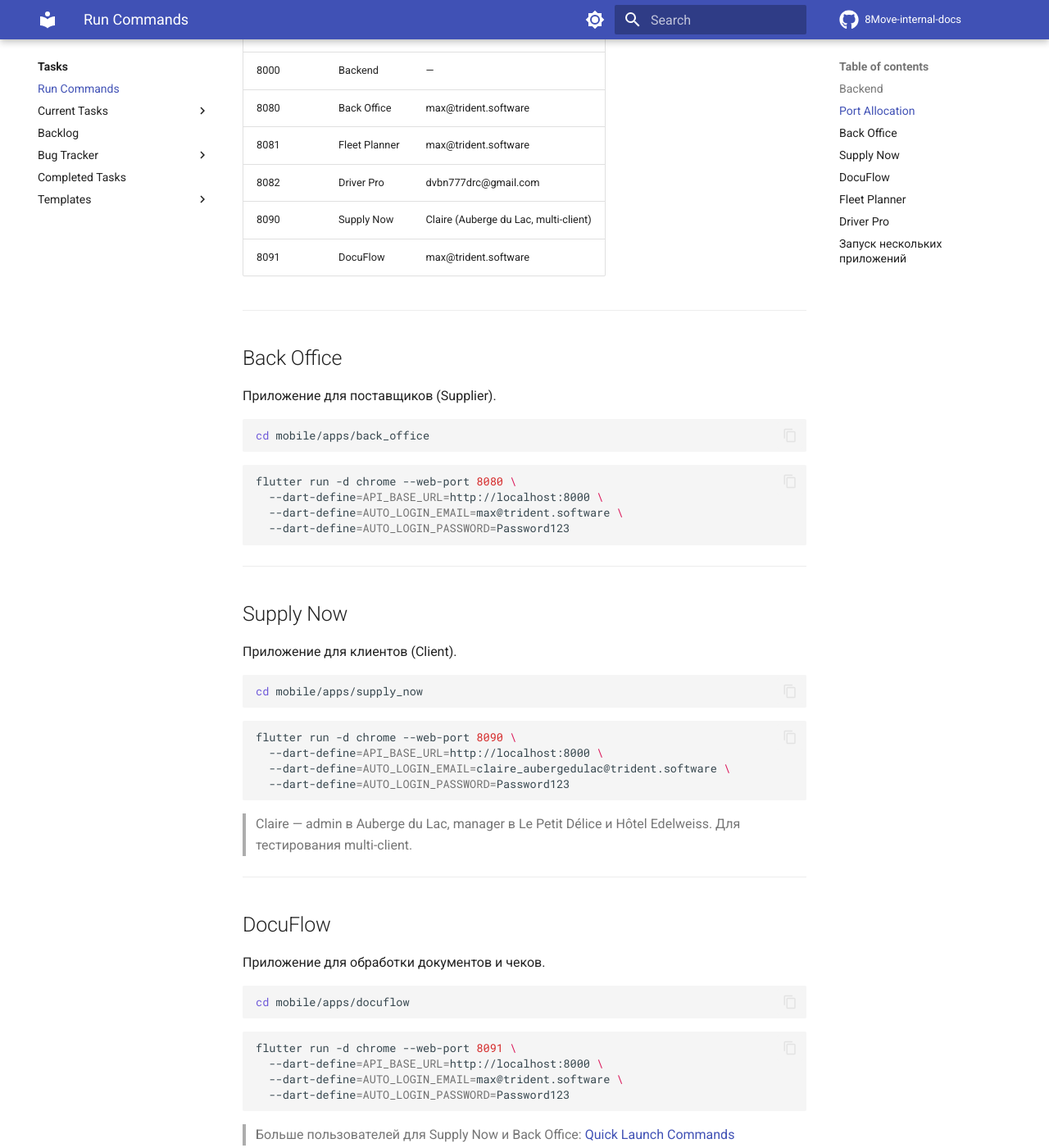
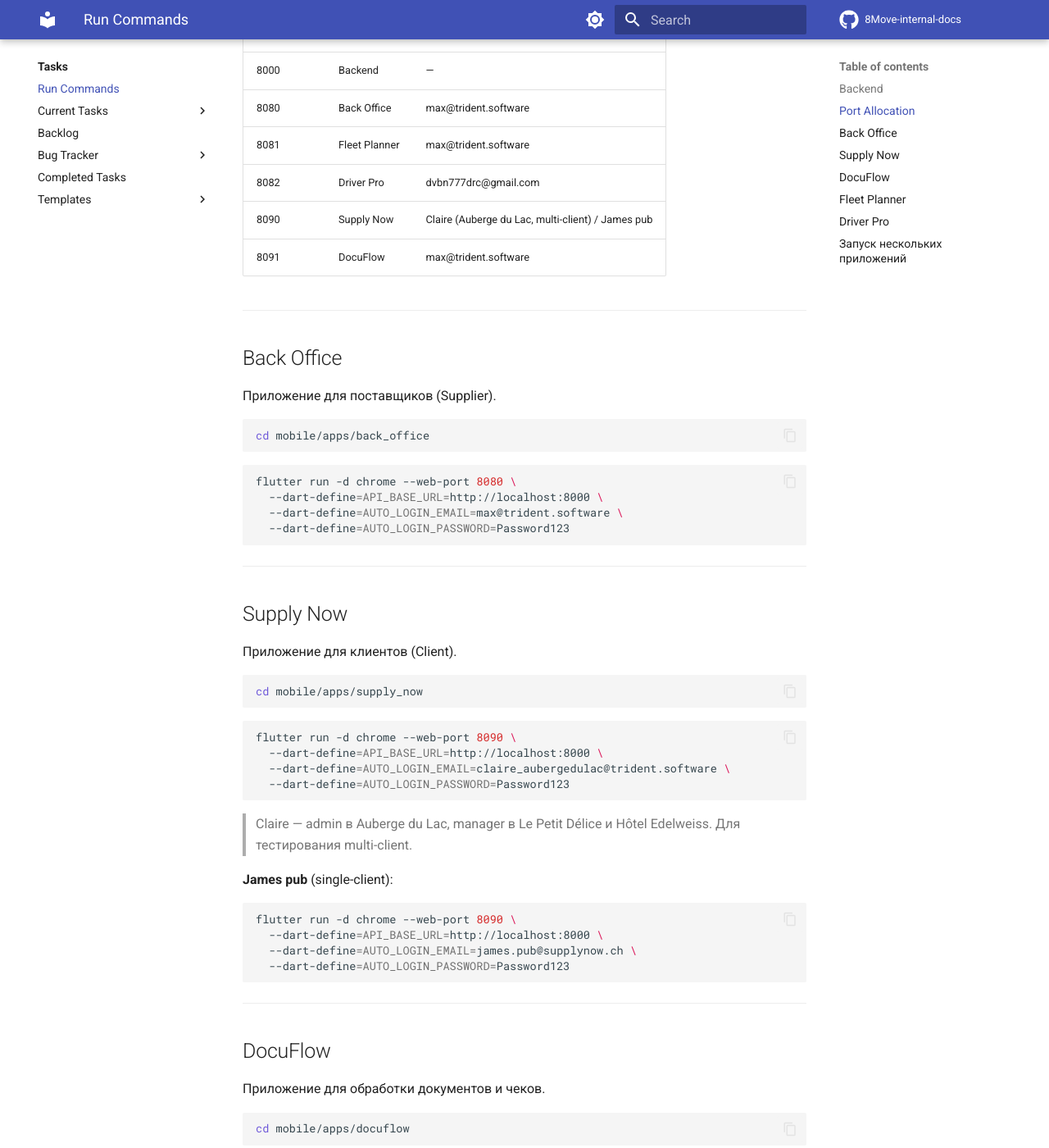
Before and after one commit to MaxShytov/8Move-internal-docs, an MkDocs documentation site: the page built from docs/tasks/run-commands.md, in a window 1280 px wide and 1400 px high, scrolled down 816 px. Shown: the whole window at 82% size. Built offline with MkDocs 1.6.1 and Material for MkDocs 9.7.7, drawn with Linux system fonts in a browser that asks for light colours; comment, search, counter and statistics services are not loaded.

Commit message:
docs: add James pub user launch command to Supply Now section
Co-Authored-By: Claude Opus 4.6 <noreply@anthropic.com>

````diff
--- a/docs/tasks/run-commands.md
+++ b/docs/tasks/run-commands.md
@@ -31,7 +31,7 @@ cd django_project
 | 8080 | Back Office | max@trident.software |
 | 8081 | Fleet Planner | max@trident.software |
 | 8082 | Driver Pro | dvbn777drc@gmail.com |
-| 8090 | Supply Now | Claire (Auberge du Lac, multi-client) |
+| 8090 | Supply Now | Claire (Auberge du Lac, multi-client) / James pub |
 | 8091 | DocuFlow | max@trident.software |
 
 ---
@@ -69,6 +69,15 @@ flutter run -d chrome --web-port 8090 \
 ```
 
 > Claire — admin в Auberge du Lac, manager в Le Petit Délice и Hôtel Edelweiss. Для тестирования multi-client.
+
+**James pub** (single-client):
+
+```bash
+flutter run -d chrome --web-port 8090 \
+  --dart-define=API_BASE_URL=http://localhost:8000 \
+  --dart-define=AUTO_LOGIN_EMAIL=james.pub@supplynow.ch \
+  --dart-define=AUTO_LOGIN_PASSWORD=Password123
+```
 
 ---
 
````
